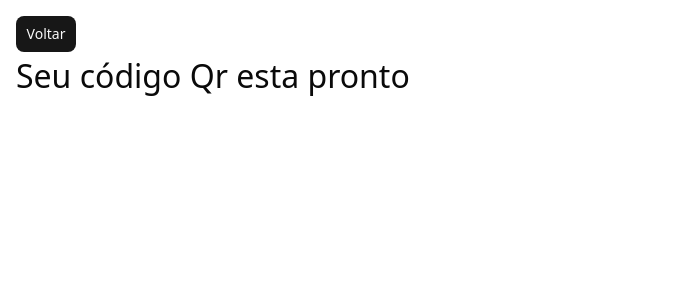
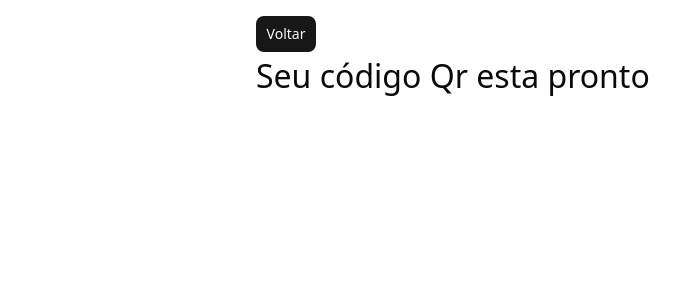
Before and after one commit to ianer-glitch/ReQrCodeCard, a Next.js app in the folder re-qr-code-card/: page /qr-code/qr-code-view in a window 1280 px wide. Shown: the top 300 px of the page, without its empty margins (0-696 px from the left). Built offline with nearby package versions, Linux system fonts and the light colour scheme.

Commit message:
css layout fix

```diff
--- a/re-qr-code-card/src/app/qr-code/qr-code.module.css
+++ b/re-qr-code-card/src/app/qr-code/qr-code.module.css
@@ -1,6 +1,6 @@
 .qr-code-layout{
-    /* background-color:  aqua; */
-    width: 100%;
+    margin: 0 auto;
+    max-width: 800px;
     height: 100%;
     padding: 1rem;
 }
```
